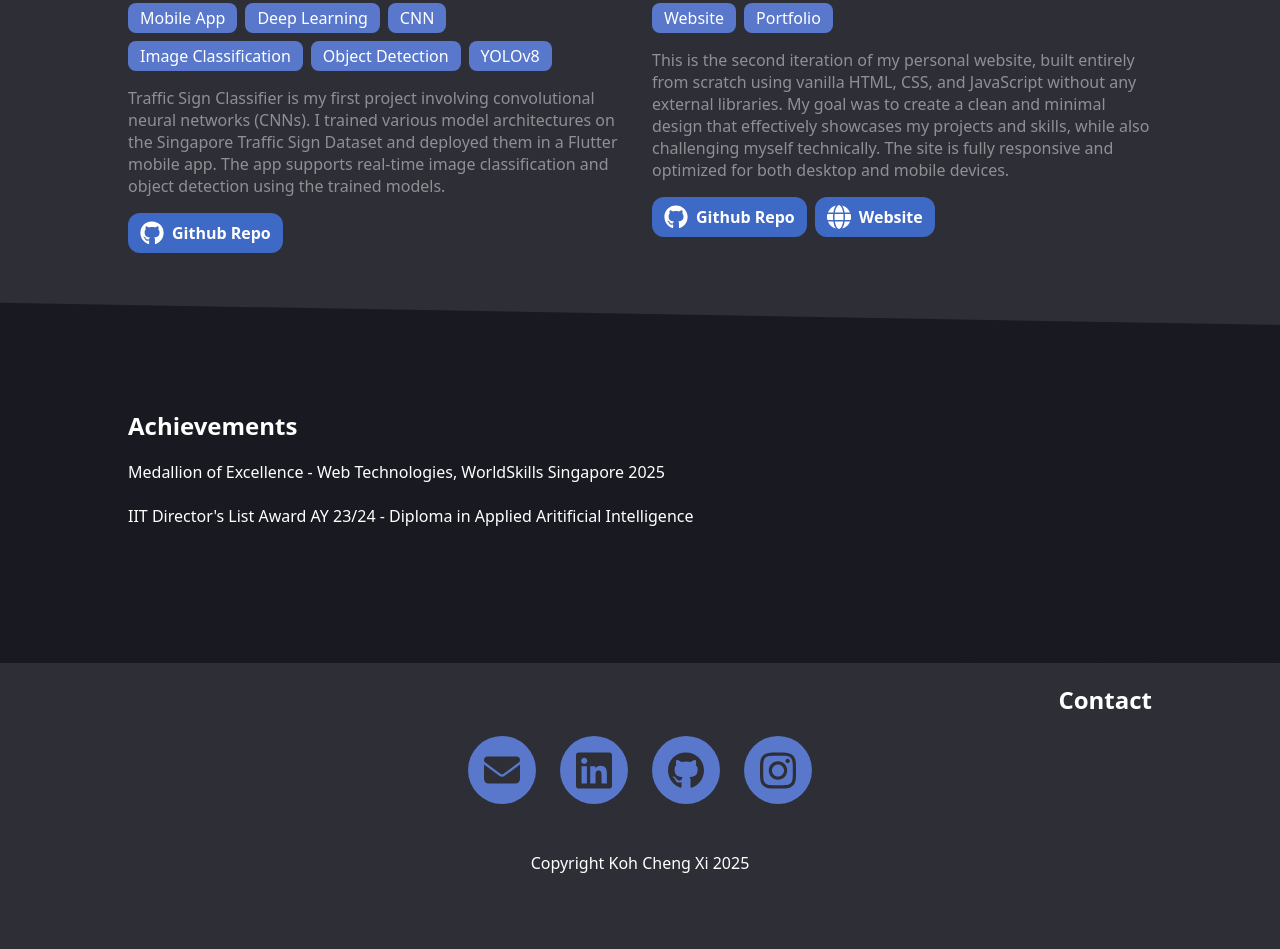
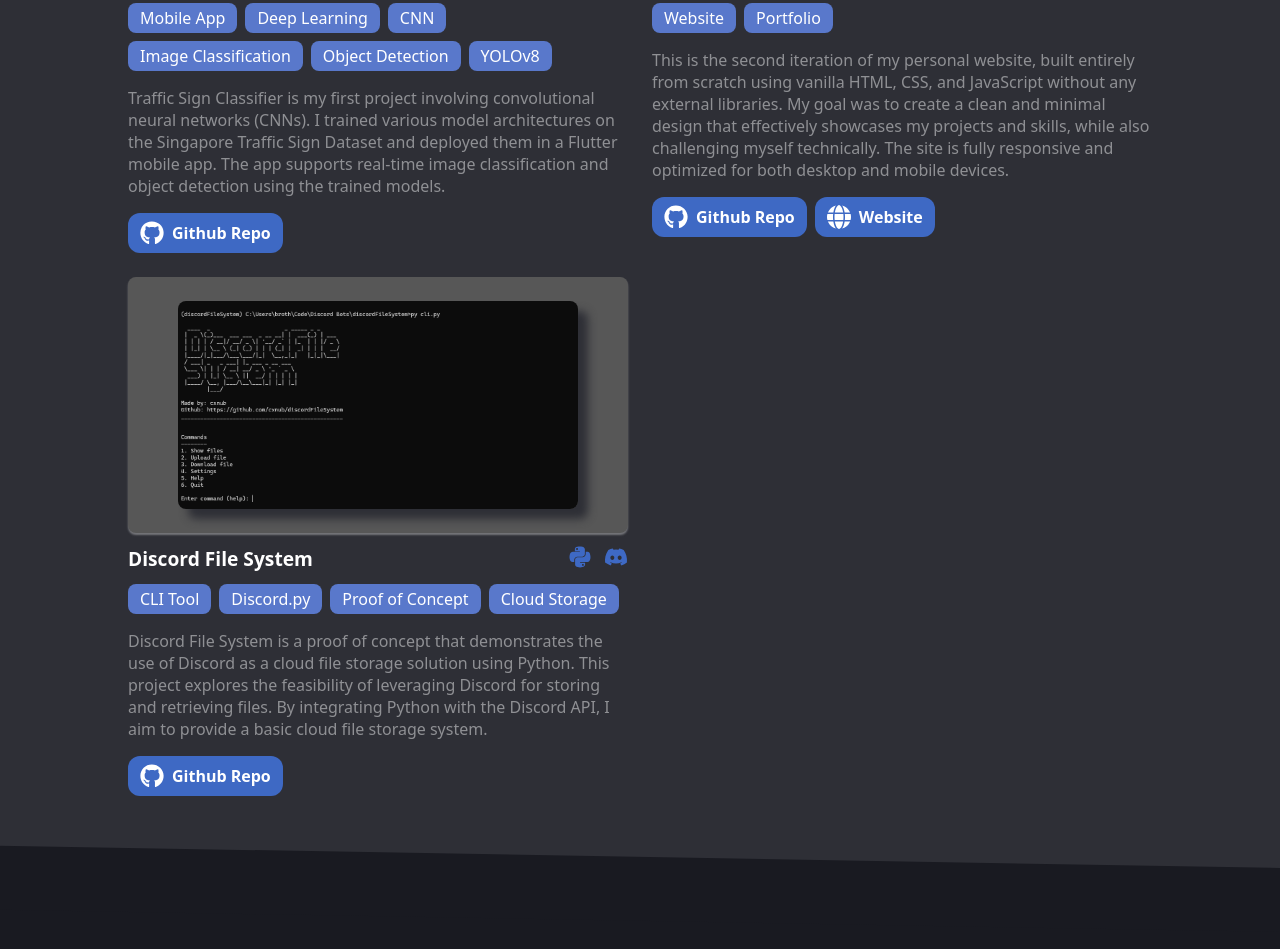
Before and after one commit to cxnub/portfolio, a plain HTML site: page index.html in a window 1280 px wide. Shown: the part 2063-3012 px from the top of the page. Before the commit the page ends 2961 px from the top, so only its background shows below. Drawn offline with Linux system fonts and the light colour scheme.

Commit message:
Added Discord File System to featured projects

```diff
--- a/index.html
+++ b/index.html
@@ -282,7 +282,7 @@
                         </p>
                     </div>
                     <div class="project-footer">
-                        <a href="https://github.com/cxnub/Traffic-Sign-Classifier">
+                        <a href="https://github.com/cxnub/Traffic-Sign-Classifier" target="_blank">
                             <svg xmlns="http://www.w3.org/2000/svg"
                                 viewBox="0 0 496 512"><!--!Font Awesome Free 6.7.2 by @fontawesome - https://fontawesome.com License - https://fontawesome.com/license/free Copyright 2025 Fonticons, Inc.-->
                                 <path
@@ -296,7 +296,7 @@
                 <!-- Portfolio -->
                 <div class="project-card">
                     <div class="project-img-container">
-                        <img src="assets/images/projects/portfolio.png" class="project-img portfolio-project-img">
+                        <img src="assets/images/projects/portfolio.png" class="project-img">
                     </div>
                     <div class="project-header">
                         <h2 class="project-title">Personal Website</h2>
@@ -319,7 +319,7 @@
                         </p>
                     </div>
                     <div class="project-footer">
-                        <a href="https://github.com/cxnub/Traffic-Sign-Classifier">
+                        <a href="https://github.com/cxnub/Traffic-Sign-Classifier" target="_blank">
                             <svg xmlns="http://www.w3.org/2000/svg"
                                 viewBox="0 0 496 512"><!--!Font Awesome Free 6.7.2 by @fontawesome - https://fontawesome.com License - https://fontawesome.com/license/free Copyright 2025 Fonticons, Inc.-->
                                 <path
@@ -330,6 +330,42 @@
                         <a href="https://cxnub.github.io/portfolio" target="_blank">
                             <svg xmlns="http://www.w3.org/2000/svg" viewBox="0 0 512 512"><!--!Font Awesome Free 6.7.2 by @fontawesome - https://fontawesome.com License - https://fontawesome.com/license/free Copyright 2025 Fonticons, Inc.--><path d="M352 256c0 22.2-1.2 43.6-3.3 64l-185.3 0c-2.2-20.4-3.3-41.8-3.3-64s1.2-43.6 3.3-64l185.3 0c2.2 20.4 3.3 41.8 3.3 64zm28.8-64l123.1 0c5.3 20.5 8.1 41.9 8.1 64s-2.8 43.5-8.1 64l-123.1 0c2.1-20.6 3.2-42 3.2-64s-1.1-43.4-3.2-64zm112.6-32l-116.7 0c-10-63.9-29.8-117.4-55.3-151.6c78.3 20.7 142 77.5 171.9 151.6zm-149.1 0l-176.6 0c6.1-36.4 15.5-68.6 27-94.7c10.5-23.6 22.2-40.7 33.5-51.5C239.4 3.2 248.7 0 256 0s16.6 3.2 27.8 13.8c11.3 10.8 23 27.9 33.5 51.5c11.6 26 20.9 58.2 27 94.7zm-209 0L18.6 160C48.6 85.9 112.2 29.1 190.6 8.4C165.1 42.6 145.3 96.1 135.3 160zM8.1 192l123.1 0c-2.1 20.6-3.2 42-3.2 64s1.1 43.4 3.2 64L8.1 320C2.8 299.5 0 278.1 0 256s2.8-43.5 8.1-64zM194.7 446.6c-11.6-26-20.9-58.2-27-94.6l176.6 0c-6.1 36.4-15.5 68.6-27 94.6c-10.5 23.6-22.2 40.7-33.5 51.5C272.6 508.8 263.3 512 256 512s-16.6-3.2-27.8-13.8c-11.3-10.8-23-27.9-33.5-51.5zM135.3 352c10 63.9 29.8 117.4 55.3 151.6C112.2 482.9 48.6 426.1 18.6 352l116.7 0zm358.1 0c-30 74.1-93.6 130.9-171.9 151.6c25.5-34.2 45.2-87.7 55.3-151.6l116.7 0z"/></svg>
                             <p>Website</p>
+                        </a>
+                    </div>
+                </div>
+
+                <!-- DiscordFileSystem -->
+                <div class="project-card">
+                    <div class="project-img-container">
+                        <img src="assets/images/projects/dfs.png" class="project-img">
+                    </div>
+                    <div class="project-header">
+                        <h2 class="project-title">Discord File System</h2>
+                        <div class="project-frameworks">
+                            <svg xmlns="http://www.w3.org/2000/svg" viewBox="0 0 448 512"><!--!Font Awesome Free 6.7.2 by @fontawesome - https://fontawesome.com License - https://fontawesome.com/license/free Copyright 2025 Fonticons, Inc.--><path d="M439.8 200.5c-7.7-30.9-22.3-54.2-53.4-54.2h-40.1v47.4c0 36.8-31.2 67.8-66.8 67.8H172.7c-29.2 0-53.4 25-53.4 54.3v101.8c0 29 25.2 46 53.4 54.3 33.8 9.9 66.3 11.7 106.8 0 26.9-7.8 53.4-23.5 53.4-54.3v-40.7H226.2v-13.6h160.2c31.1 0 42.6-21.7 53.4-54.2 11.2-33.5 10.7-65.7 0-108.6zM286.2 404c11.1 0 20.1 9.1 20.1 20.3 0 11.3-9 20.4-20.1 20.4-11 0-20.1-9.2-20.1-20.4 .1-11.3 9.1-20.3 20.1-20.3zM167.8 248.1h106.8c29.7 0 53.4-24.5 53.4-54.3V91.9c0-29-24.4-50.7-53.4-55.6-35.8-5.9-74.7-5.6-106.8 .1-45.2 8-53.4 24.7-53.4 55.6v40.7h106.9v13.6h-147c-31.1 0-58.3 18.7-66.8 54.2-9.8 40.7-10.2 66.1 0 108.6 7.6 31.6 25.7 54.2 56.8 54.2H101v-48.8c0-35.3 30.5-66.4 66.8-66.4zm-6.7-142.6c-11.1 0-20.1-9.1-20.1-20.3 .1-11.3 9-20.4 20.1-20.4 11 0 20.1 9.2 20.1 20.4s-9 20.3-20.1 20.3z"/></svg>
+                            <svg xmlns="http://www.w3.org/2000/svg" viewBox="0 0 640 512"><!--!Font Awesome Free 6.7.2 by @fontawesome - https://fontawesome.com License - https://fontawesome.com/license/free Copyright 2025 Fonticons, Inc.--><path d="M524.5 69.8a1.5 1.5 0 0 0 -.8-.7A485.1 485.1 0 0 0 404.1 32a1.8 1.8 0 0 0 -1.9 .9 337.5 337.5 0 0 0 -14.9 30.6 447.8 447.8 0 0 0 -134.4 0 309.5 309.5 0 0 0 -15.1-30.6 1.9 1.9 0 0 0 -1.9-.9A483.7 483.7 0 0 0 116.1 69.1a1.7 1.7 0 0 0 -.8 .7C39.1 183.7 18.2 294.7 28.4 404.4a2 2 0 0 0 .8 1.4A487.7 487.7 0 0 0 176 479.9a1.9 1.9 0 0 0 2.1-.7A348.2 348.2 0 0 0 208.1 430.4a1.9 1.9 0 0 0 -1-2.6 321.2 321.2 0 0 1 -45.9-21.9 1.9 1.9 0 0 1 -.2-3.1c3.1-2.3 6.2-4.7 9.1-7.1a1.8 1.8 0 0 1 1.9-.3c96.2 43.9 200.4 43.9 295.5 0a1.8 1.8 0 0 1 1.9 .2c2.9 2.4 6 4.9 9.1 7.2a1.9 1.9 0 0 1 -.2 3.1 301.4 301.4 0 0 1 -45.9 21.8 1.9 1.9 0 0 0 -1 2.6 391.1 391.1 0 0 0 30 48.8 1.9 1.9 0 0 0 2.1 .7A486 486 0 0 0 610.7 405.7a1.9 1.9 0 0 0 .8-1.4C623.7 277.6 590.9 167.5 524.5 69.8zM222.5 337.6c-29 0-52.8-26.6-52.8-59.2S193.1 219.1 222.5 219.1c29.7 0 53.3 26.8 52.8 59.2C275.3 311 251.9 337.6 222.5 337.6zm195.4 0c-29 0-52.8-26.6-52.8-59.2S388.4 219.1 417.9 219.1c29.7 0 53.3 26.8 52.8 59.2C470.7 311 447.5 337.6 417.9 337.6z"/></svg>
+                        </div>
+                    </div>
+                    <div class="project-badges">
+                        <div class="project-badge-item">CLI Tool</div>
+                        <div class="project-badge-item">Discord.py</div>
+                        <div class="project-badge-item">Proof of Concept</div>
+                        <div class="project-badge-item">Cloud Storage</div>
+                    </div>
+                    <div class="project-body">
+                        <p class="project-description">
+                            Discord File System is a proof of concept that demonstrates the use of Discord as a cloud file storage solution using Python.
+                            This project explores the feasibility of leveraging Discord for storing and retrieving files. By integrating Python with the Discord API, I aim to provide a basic cloud file storage system.
+                        </p>
+                    </div>
+                    <div class="project-footer">
+                        <a href="https://github.com/cxnub/discordFileSystem" target="_blank">
+                            <svg xmlns="http://www.w3.org/2000/svg"
+                                viewBox="0 0 496 512"><!--!Font Awesome Free 6.7.2 by @fontawesome - https://fontawesome.com License - https://fontawesome.com/license/free Copyright 2025 Fonticons, Inc.-->
+                                <path
+                                    d="M165.9 397.4c0 2-2.3 3.6-5.2 3.6-3.3 .3-5.6-1.3-5.6-3.6 0-2 2.3-3.6 5.2-3.6 3-.3 5.6 1.3 5.6 3.6zm-31.1-4.5c-.7 2 1.3 4.3 4.3 4.9 2.6 1 5.6 0 6.2-2s-1.3-4.3-4.3-5.2c-2.6-.7-5.5 .3-6.2 2.3zm44.2-1.7c-2.9 .7-4.9 2.6-4.6 4.9 .3 2 2.9 3.3 5.9 2.6 2.9-.7 4.9-2.6 4.6-4.6-.3-1.9-3-3.2-5.9-2.9zM244.8 8C106.1 8 0 113.3 0 252c0 110.9 69.8 205.8 169.5 239.2 12.8 2.3 17.3-5.6 17.3-12.1 0-6.2-.3-40.4-.3-61.4 0 0-70 15-84.7-29.8 0 0-11.4-29.1-27.8-36.6 0 0-22.9-15.7 1.6-15.4 0 0 24.9 2 38.6 25.8 21.9 38.6 58.6 27.5 72.9 20.9 2.3-16 8.8-27.1 16-33.7-55.9-6.2-112.3-14.3-112.3-110.5 0-27.5 7.6-41.3 23.6-58.9-2.6-6.5-11.1-33.3 2.6-67.9 20.9-6.5 69 27 69 27 20-5.6 41.5-8.5 62.8-8.5s42.8 2.9 62.8 8.5c0 0 48.1-33.6 69-27 13.7 34.7 5.2 61.4 2.6 67.9 16 17.7 25.8 31.5 25.8 58.9 0 96.5-58.9 104.2-114.8 110.5 9.2 7.9 17 22.9 17 46.4 0 33.7-.3 75.4-.3 83.6 0 6.5 4.6 14.4 17.3 12.1C428.2 457.8 496 362.9 496 252 496 113.3 383.5 8 244.8 8zM97.2 352.9c-1.3 1-1 3.3 .7 5.2 1.6 1.6 3.9 2.3 5.2 1 1.3-1 1-3.3-.7-5.2-1.6-1.6-3.9-2.3-5.2-1zm-10.8-8.1c-.7 1.3 .3 2.9 2.3 3.9 1.6 1 3.6 .7 4.3-.7 .7-1.3-.3-2.9-2.3-3.9-2-.6-3.6-.3-4.3 .7zm32.4 35.6c-1.6 1.3-1 4.3 1.3 6.2 2.3 2.3 5.2 2.6 6.5 1 1.3-1.3 .7-4.3-1.3-6.2-2.2-2.3-5.2-2.6-6.5-1zm-11.4-14.7c-1.6 1-1.6 3.6 0 5.9 1.6 2.3 4.3 3.3 5.6 2.3 1.6-1.3 1.6-3.9 0-6.2-1.4-2.3-4-3.3-5.6-2z" />
+                            </svg>
+                            <p>Github Repo</p>
                         </a>
                     </div>
                 </div>
--- a/resources/css/styles.css
+++ b/resources/css/styles.css
@@ -346,7 +346,9 @@
 }
 
 .contacts a {
-    height: 36px;
+    height: 3vw;
+    min-height: 16px;
+    max-height: 36px;
     aspect-ratio: 1;
     background-color: var(--clr-primary-a10);
     padding: 16px;
```
Also changed, not shown: assets/images/projects/dfs.png (added).
